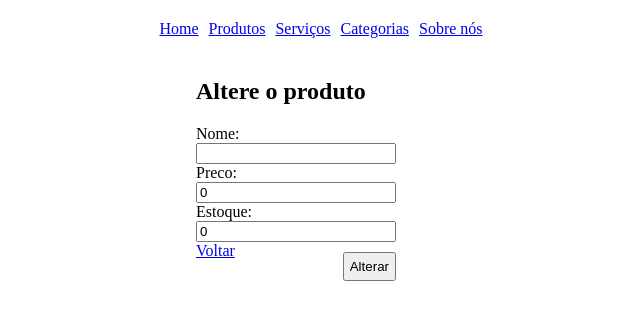
After one commit to AntLouiz/produtos_e_servicos_senac_2023, a Django app: template produtos/templates/alterar_produto.html in a window 1280 px wide. The commit adds this page. Shown: the top 320 px of the page, without its empty margins (344-984 px from the left). Run offline with Django 4.2, Linux system fonts and the light colour scheme; the template is opened without the code that fills it: values that come from a table or form of the project are taken from there, others are empty.

Commit message:
Adiciona rota de alteração

```diff
--- /dev/null
+++ b/produtos/templates/alterar_produto.html
@@ -0,0 +1,37 @@
+{% extends 'templates/base.html' %}
+
+{% block conteudo %}
+<style>
+    .page-container {
+        display: grid;
+        justify-content: center;
+    }
+
+    form {
+        width: 200px;
+    }
+
+    form > input[type="submit"] {
+        float: right;
+        padding: 5px;
+        margin-top: 10px;
+    }
+
+    .container-form {
+        display: flex;
+        flex-direction: column;
+        width: 200px;
+    }
+</style>
+<div class="page-container">
+    <h2>Altere o produto {{ form.instance.nome }}</h2>
+    <form action="alterar" method="post">
+        <div class='container-form'>
+            {% csrf_token %}
+            {{ form }}
+        </div>
+        <a href="/produtos/{{ form.instance.id }}">Voltar</a>
+        <input type="submit" value="Alterar" />
+    </form>
+</div>
+{% endblock conteudo %}
--- a/produtos/templates/detalhamento_produto.html
+++ b/produtos/templates/detalhamento_produto.html
@@ -4,6 +4,7 @@
 <div>
     <h3>Nome: {{ produto.nome }}</h3>
     <h3>Preço: {{ produto.preco }}</h3>
+    <a href="{{ produto.id }}/alterar">Alterar</a>
     <a href="{{ produto.id }}/excluir">Excluir produto</a>
 </div>
 {% endblock %}
--- a/produtos/urls.py
+++ b/produtos/urls.py
@@ -1,9 +1,10 @@
 from django.urls import path
-from .views import listagem_produtos, detalhamento_produto, cadastro_produto, excluir_produto
+from .views import listagem_produtos, detalhamento_produto, cadastro_produto, alterar_produto, excluir_produto
 
 urlpatterns = [
     path('', listagem_produtos),
     path('<int:id>', detalhamento_produto),
     path('cadastrar', cadastro_produto),
+    path('<int:id>/alterar', alterar_produto),
     path('<int:id>/excluir', excluir_produto)
 ]
```
Also changed, not shown: produtos/views.py (+19 -0 lines).
